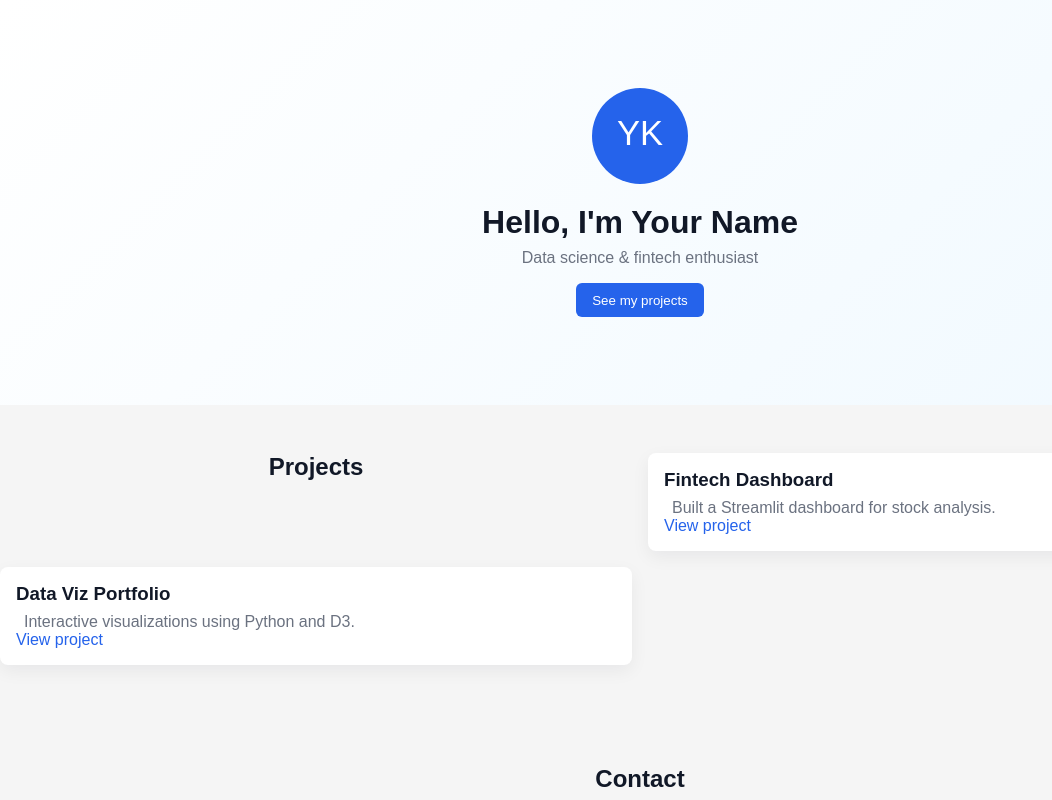
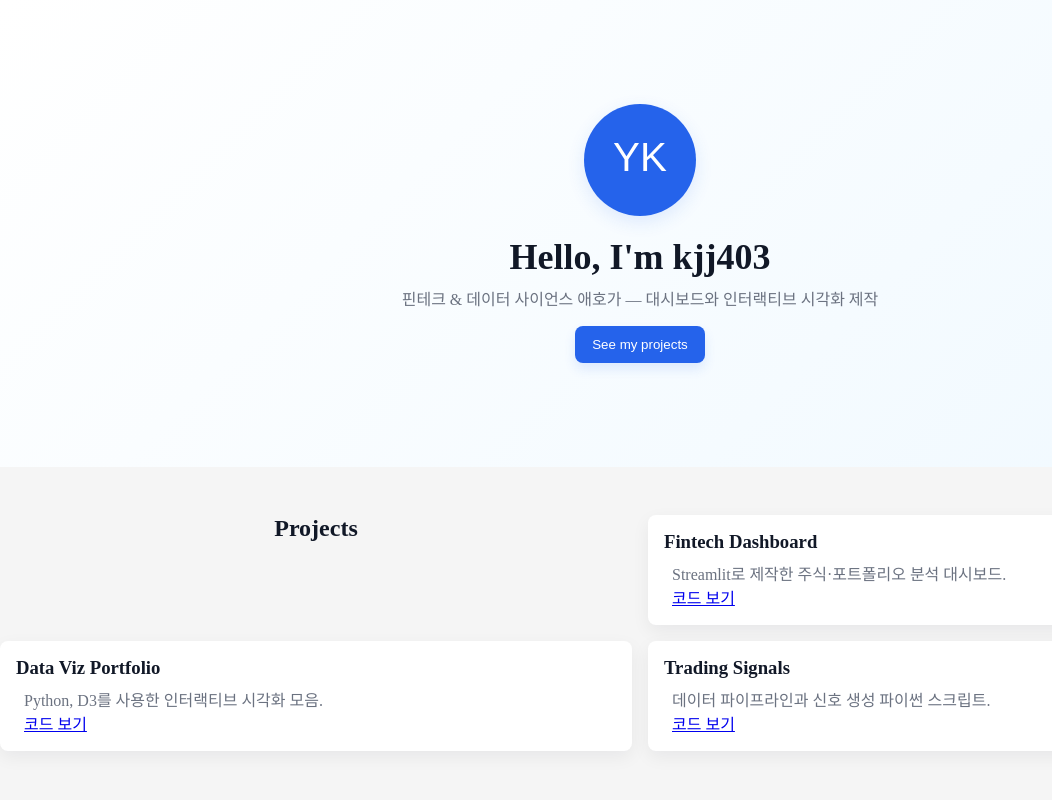
Before and after one commit to kjj403/kjj403.github.io, a plain HTML site: page index.html in a window 1280 px wide. Shown: the top 800 px of the page, without its empty margins (0-1052 px from the left). Drawn offline with Linux system fonts and the light colour scheme.

Commit message:
Polish content: personalize hero, projects, styles, README

```diff
--- a/index.html
+++ b/index.html
@@ -3,15 +3,16 @@
 <head>
   <meta charset="utf-8">
   <meta name="viewport" content="width=device-width,initial-scale=1">
-  <title>Your Name — Portfolio</title>
+  <title>kjj403 — Portfolio</title>
+  <meta name="description" content="kjj403 — Fintech & data science portfolio. Dashboards, data viz, and projects." />
   <link rel="stylesheet" href="style.css">
 </head>
 <body>
   <header class="hero">
     <div class="container">
       <img src="assets/avatar.svg" alt="avatar" class="avatar">
-      <h1>Hello, I'm Your Name</h1>
-      <p>Data science & fintech enthusiast</p>
+      <h1>Hello, I'm kjj403</h1>
+      <p>핀테크 & 데이터 사이언스 애호가 — 대시보드와 인터랙티브 시각화 제작</p>
       <button id="see-projects">See my projects</button>
     </div>
   </header>
@@ -22,14 +23,20 @@
 
       <article class="project">
         <h3>Fintech Dashboard</h3>
-        <p>Built a Streamlit dashboard for stock analysis.</p>
-        <a href="#" class="project-link">View project</a>
+        <p>Streamlit로 제작한 주식·포트폴리오 분석 대시보드.</p>
+        <p><a href="https://github.com/kjj403" target="_blank" rel="noopener">코드 보기</a></p>
       </article>
 
       <article class="project">
         <h3>Data Viz Portfolio</h3>
-        <p>Interactive visualizations using Python and D3.</p>
-        <a href="#" class="project-link">View project</a>
+        <p>Python, D3를 사용한 인터랙티브 시각화 모음.</p>
+        <p><a href="https://github.com/kjj403" target="_blank" rel="noopener">코드 보기</a></p>
+      </article>
+
+      <article class="project">
+        <h3>Trading Signals</h3>
+        <p>데이터 파이프라인과 신호 생성 파이썬 스크립트.</p>
+        <p><a href="https://github.com/kjj403" target="_blank" rel="noopener">코드 보기</a></p>
       </article>
 
     </section>
--- a/style.css
+++ b/style.css
@@ -6,8 +6,8 @@
   --card: #ffffff;
 }
 *{box-sizing:border-box}
+.page-font{font-family: Inter, system-ui, -apple-system, "Segoe UI", Roboto, "Helvetica Neue", Arial, "Noto Sans", "Apple Color Emoji", "Segoe UI Emoji", "Segoe UI Symbol";}
 body{
-  font-family: 'Arial', sans-serif;
   margin:0;padding:0;
   background-color:var(--bg);
   color:#111827;
@@ -16,15 +16,15 @@ body{
 .container{max-width:1000px;margin:0 auto;padding:2rem}
 .hero{
   background: linear-gradient(135deg,#ffffff 0%, #f0f9ff 100%);
-  padding:3.5rem 0;
+  padding:4.5rem 0;
   text-align:center;
 }
-.avatar{width:96px;height:96px;border-radius:50%;margin-bottom:1rem}
-.hero h1{margin:0;font-size:2rem}
+.avatar{width:112px;height:112px;border-radius:50%;margin-bottom:1rem;box-shadow:0 6px 18px rgba(37,99,235,0.12)}
+.hero h1{margin:0;font-size:2.25rem}
 .hero p{color:var(--muted);margin:0.5rem 0 1rem}
 button#see-projects{
   background:var(--accent);
-  color:white;border:0;padding:0.6rem 1rem;border-radius:6px;cursor:pointer
+  color:white;border:0;padding:0.7rem 1.1rem;border-radius:8px;cursor:pointer;box-shadow:0 6px 12px rgba(37,99,235,0.12)
 }
 .projects{padding:2rem 0;background:transparent}
 .projects h2{margin:0 0 1rem 0;text-align:center}
```
Also changed, not shown: 1 other file.
